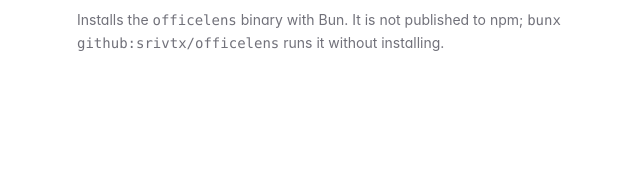
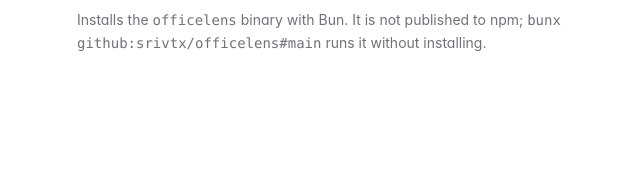
Before and after one commit to srivtx/officelens, a website: page site/index.html in a window 1280 px wide. Shown: the part 576-755 px from the top of the page, 27-667 px from the left. Drawn offline with Linux system fonts and the light colour scheme.

Commit message:
docs: pin the bunx examples to the main ref for deterministic installs

```diff
--- a/site/index.html
+++ b/site/index.html
@@ -107,7 +107,7 @@
           <code class="install__cmd">curl -fsSL https://raw.githubusercontent.com/srivtx/officelens/main/install.sh | sh</code>
           <button type="button" class="btn btn--outline btn--sm" data-copy="curl -fsSL https://raw.githubusercontent.com/srivtx/officelens/main/install.sh | sh">Copy</button>
         </div>
-        <p class="install__note reveal">Installs the <code>officelens</code> binary with Bun. It is not published to npm; <code>bunx github:srivtx/officelens</code> runs it without installing.</p>
+        <p class="install__note reveal">Installs the <code>officelens</code> binary with Bun. It is not published to npm; <code>bunx github:srivtx/officelens#main</code> runs it without installing.</p>
       </div>
     </div>
   </section>
@@ -280,7 +280,7 @@
 curl -fsSL https://raw.githubusercontent.com/srivtx/officelens/main/install.sh | sh
 
 # Or run once, without installing
-bunx github:srivtx/officelens report.docx
+bunx github:srivtx/officelens#main report.docx
 
 # Add to a project as a dev dependency
 bun add -d github:srivtx/officelens
```
Also changed, not shown: README.md.
